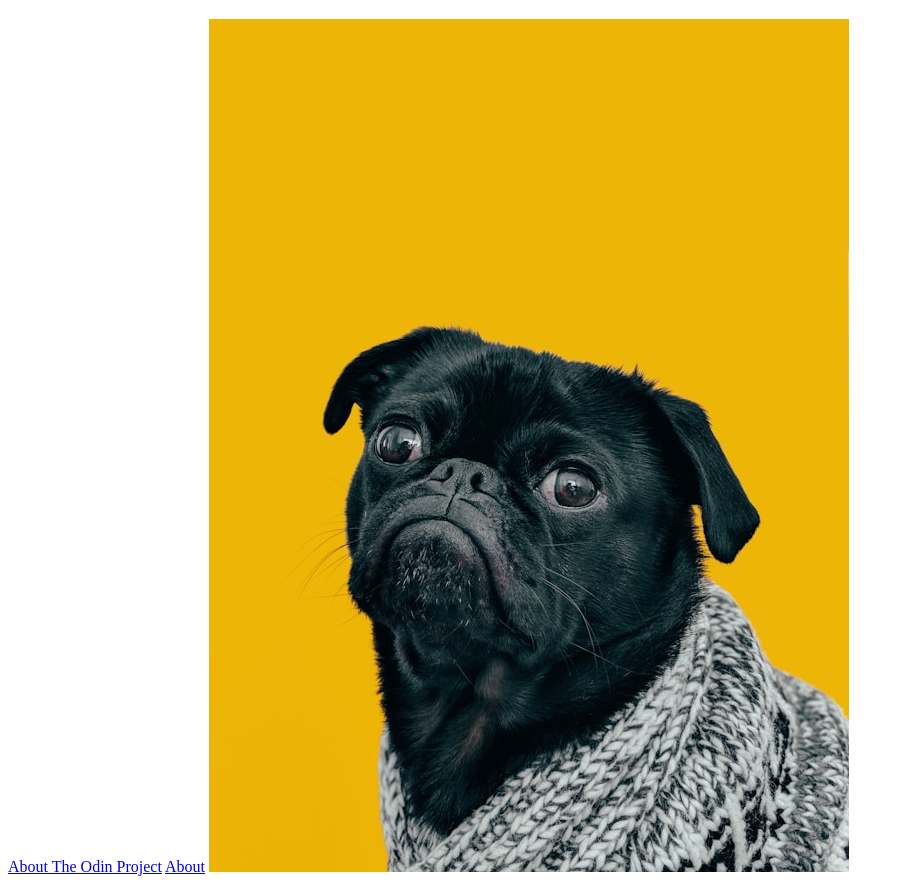
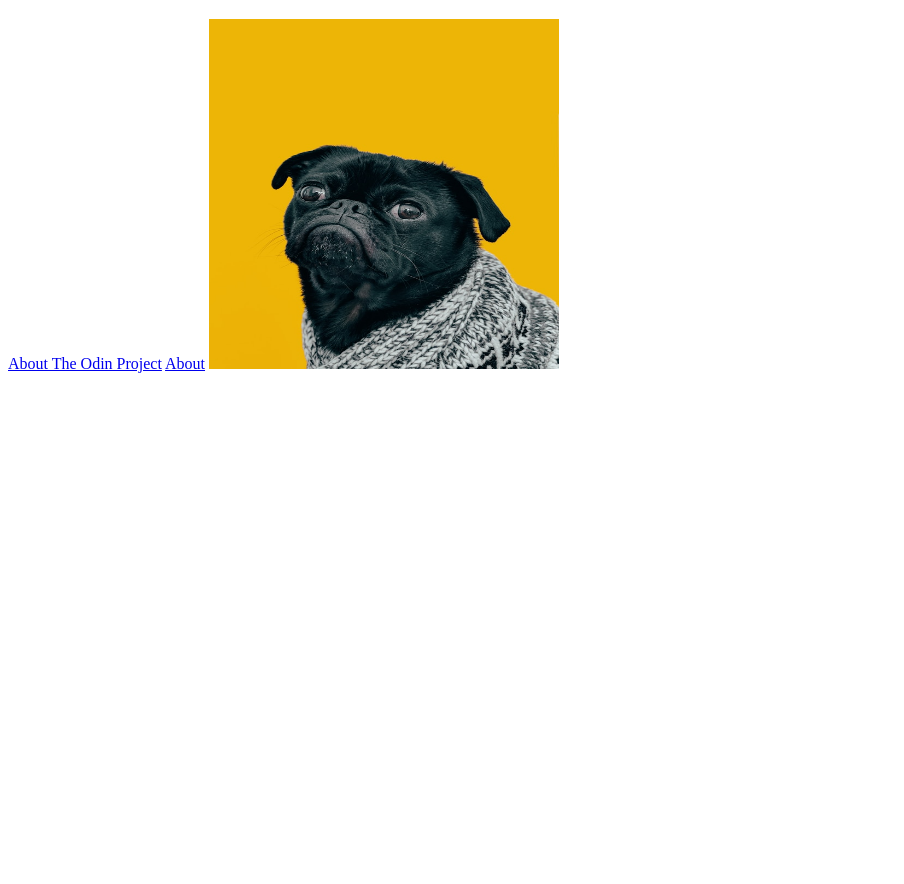
Before and after one commit to IQFrink/TOP-project, a plain HTML site: page index.html in a window 1280 px wide. Shown: the part 61-945 px from the top of the page, without its empty margins (0-904 px from the left). After the commit the page ends 800 px from the top, so only its background shows below. Drawn offline with Linux system fonts and the light colour scheme.

Commit message:
Practicing commits in TOP

```diff
--- a/index.html
+++ b/index.html
@@ -11,6 +11,6 @@
 
     <a href="./pages/about.html">About</a>
 
-    <img src="./images/dog.jpg">
+    <img src="./images/dog.jpg" alt="Charles the dog" height="350" width="350">
   </body>
 </html>
```
Also changed, not shown: pages/about.html (+1 -1 lines).
